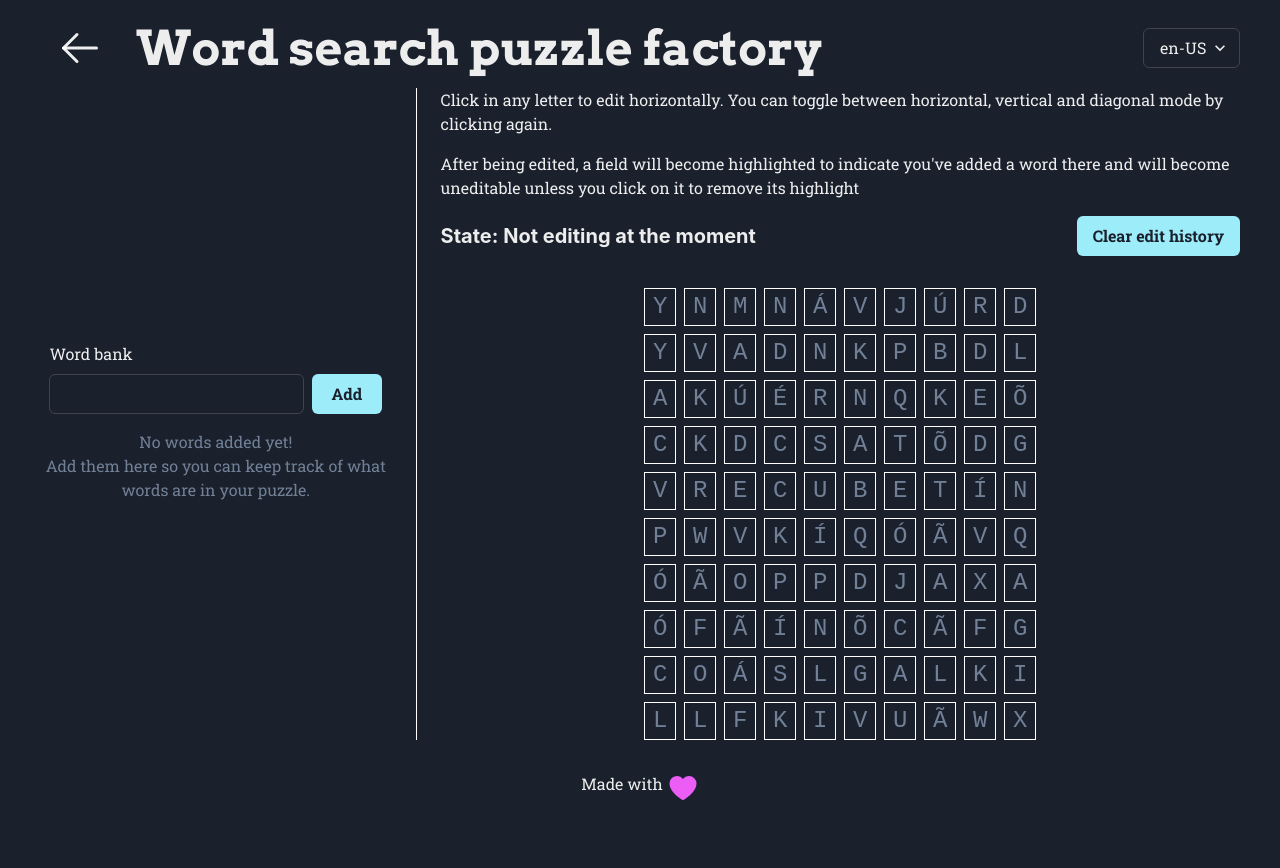
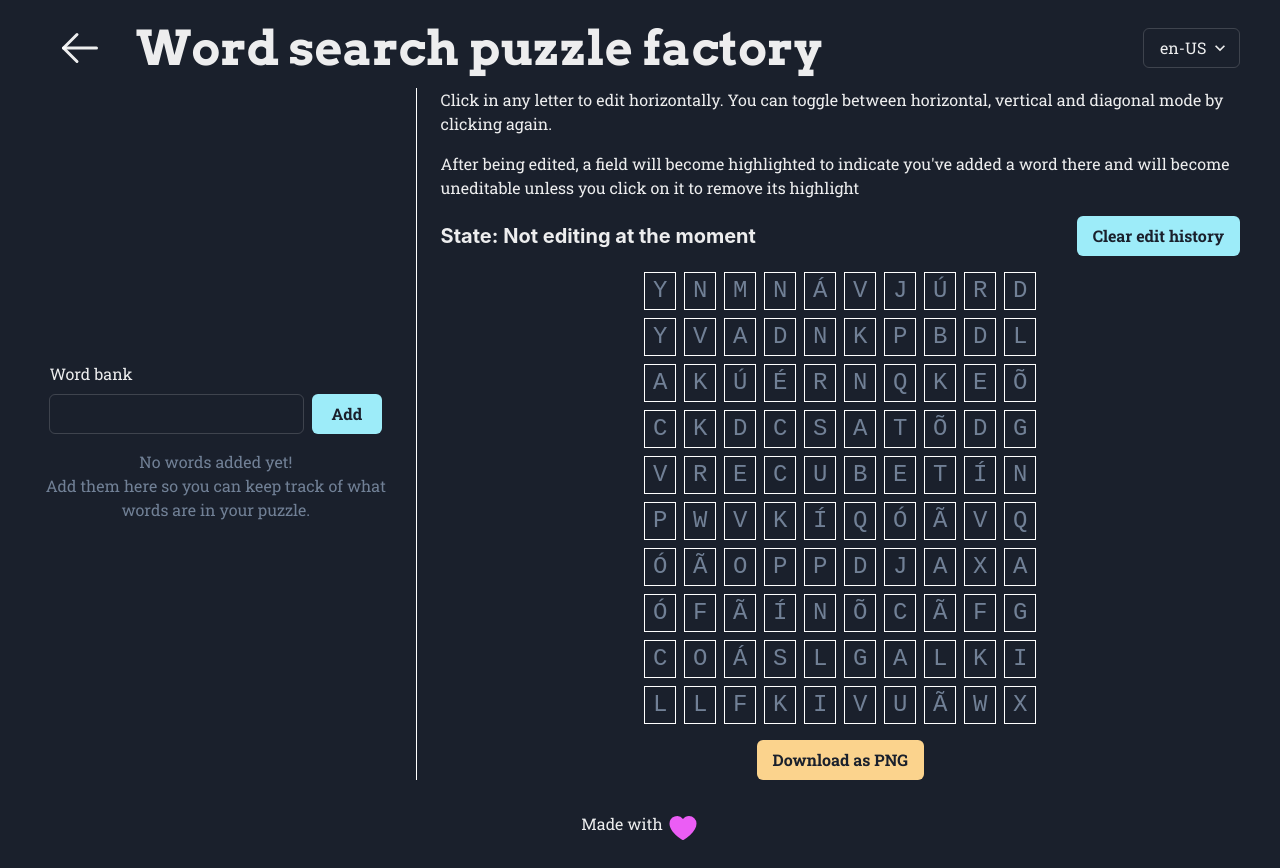
Before and after one commit to Shoonkey/portfolio-v1, a Next.js app: page /word-search-maker in a window 1280 px wide. Before the commit the page ends 828 px from the top, so only its background shows below. Built offline with nearby package versions, Linux system fonts and the light colour scheme; a web font is replaced by a local one.

Commit message:
feat(word-search-maker): now the puzzle is downloadable

```diff
--- a/package.json
+++ b/package.json
@@ -12,6 +12,7 @@
     "@chakra-ui/react": "^2.4.4",
     "@emotion/react": "^11.10.5",
     "@emotion/styled": "^11.10.5",
+    "dom-to-image": "^2.6.0",
     "framer-motion": "^6.5.1",
     "next": "^13.0.7",
     "phosphor-react": "^1.4.1",
@@ -20,6 +21,7 @@
     "uuid": "^9.0.0"
   },
   "devDependencies": {
+    "@types/dom-to-image": "^2.6.4",
     "@types/node": "^18.11.16",
     "@types/react": "^18.0.26",
     "@types/react-dom": "^18.0.9",
--- a/src/projects/word-search-maker/components/WordSearchPuzzle/index.tsx
+++ b/src/projects/word-search-maker/components/WordSearchPuzzle/index.tsx
@@ -1,15 +1,8 @@
-import {
-  Button,
-  Flex,
-  Grid,
-  Heading,
-  Spinner,
-  Text
-} from "@chakra-ui/react";
+import { Button, Flex, Grid, Heading, Spinner, Text } from "@chakra-ui/react";
 import { useEffect, useRef, useState } from "react";
+import DOMToImage from "dom-to-image";
 
 import useI18N from "@/projects/portfolio/hooks/useI18N";
-import Word from "../../shared/Word";
 import PuzzleLetter from "./PuzzleLetter";
 import { getRandomGrid } from "./util";
 
@@ -20,8 +13,6 @@ interface EditingMetadata {
   initialCellIndex: number;
   currentCellIndex: number;
 }
-
-// TODO: figure out how to export puzzle
 
 function WordSearchPuzzle() {
   const i18n = useI18N("word-search-maker");
@@ -112,7 +103,26 @@ function WordSearchPuzzle() {
     setEditedCells(newList);
   };
 
+  const downloadPuzzle = async () => {
+    const puzzle = puzzleRef.current;
+
+    if (!puzzle)
+      return;
+
+    try {
+      const data = await DOMToImage.toPng(puzzle);
+      const link = document.createElement("a");
+      link.download = "puzzle.png";
+      link.href = data;
+      link.click();
+      console.log("test");
+    } catch (e) {
+      console.error("Failed to generate file. Error:", e);
+    }
+  };
+
   useEffect(() => setGridItems(getRandomGrid(10, 10)), []);
+  useEffect(() => console.log("Ref updated!", puzzleRef.current), [puzzleRef])
 
   return (
     <Flex
@@ -127,7 +137,12 @@ function WordSearchPuzzle() {
     >
       <Text>{i18n.content.home.editingModeExplanation}</Text>
       <Text>{i18n.content.home.highlightsExplanation}</Text>
-      <Flex gap={4} justifyContent="space-between" alignItems="center" flexDir={{ base: "column", md: "row" }}>
+      <Flex
+        gap={4}
+        justifyContent="space-between"
+        alignItems="center"
+        flexDir={{ base: "column", md: "row" }}
+      >
         <Heading as="h2" size="md">
           {i18n.content.home.state}:{" "}
           {editing
@@ -138,11 +153,9 @@ function WordSearchPuzzle() {
           {i18n.content.home.clearEditHistory}
         </Button>
       </Flex>
-      {/* <Button colorScheme="orange" onClick={() => downloadPuzzle()}>Download as PNG</Button> */}
-      <Flex flexDir="column" flexGrow={1}>
+      <Flex flexDir="column" flexGrow={1} ref={puzzleRef} bg="gray.800">
         {gridItems ? (
           <Grid
-            ref={puzzleRef}
             gridTemplateRows={`repeat(10, 1fr)`}
             gridTemplateColumns={`repeat(10, 32px)`}
             px={4}
@@ -152,7 +165,6 @@ function WordSearchPuzzle() {
             placeItems="center"
             mx="auto"
             gap={2}
-            mt={4}
           >
             {gridItems.map((item, index) => {
               const isHighlighted = editedCells.includes(index);
@@ -184,6 +196,9 @@ function WordSearchPuzzle() {
           <Spinner />
         )}
       </Flex>
+      <Button alignSelf="center" colorScheme="orange" onClick={() => downloadPuzzle()}>
+        Download as PNG
+      </Button>
     </Flex>
   );
 }
```
Also changed, not shown: 1 other file (tests, documents, lock files or other folders).
